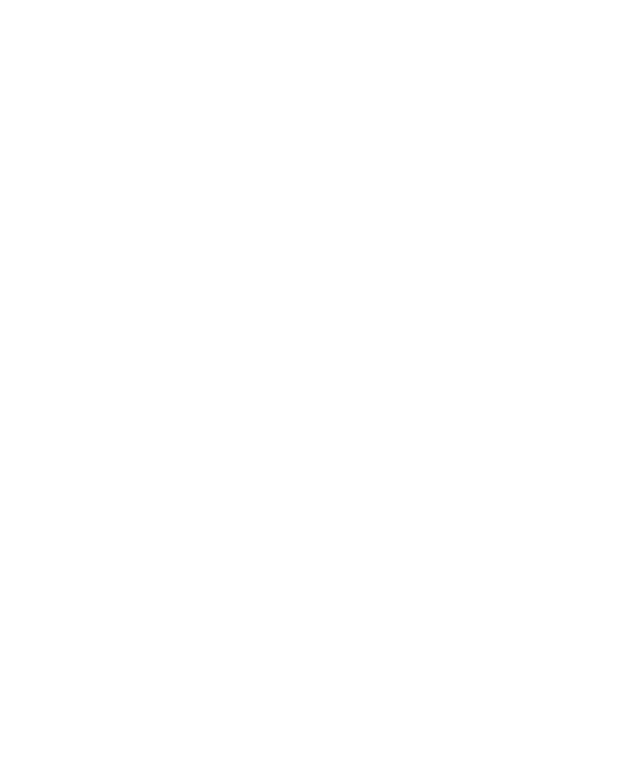
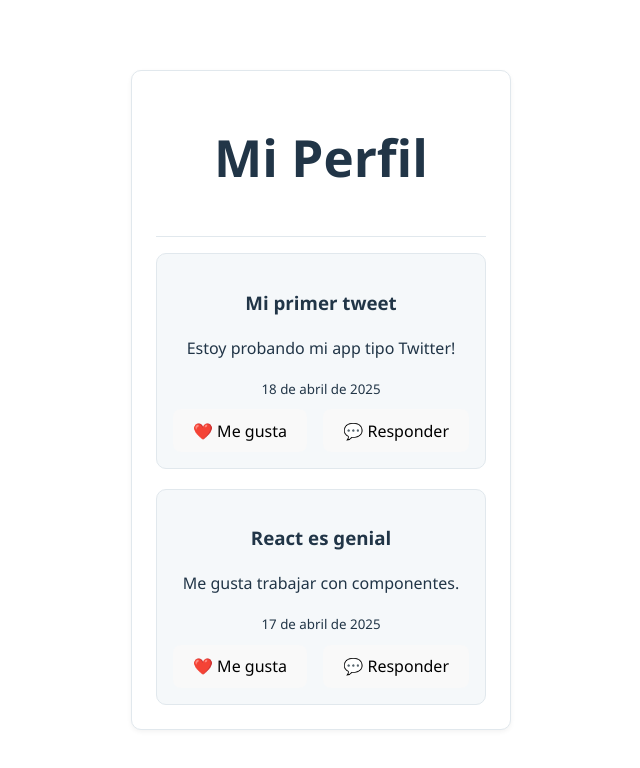
Before and after one commit to MarianaGb12/P2_Twittter, a React (Vite) app: page /profile in a window 1280 px wide. Before the commit this address had no page. Shown: the top 768 px of the page, without its empty margins (319-959 px from the left). Built offline with nearby package versions, Linux system fonts and the light colour scheme.

Commit message:
Primer commit desde la rama sbonadiez

```diff
--- a/src/App.jsx
+++ b/src/App.jsx
@@ -2,6 +2,7 @@ import { BrowserRouter as Router, Routes, Route } from 'react-router-dom';
 import LandingPage from './pages/LandingPage';
 import Login from './pages/Login';
 import Register from './pages/Register';
+import Profile from './pages/Profile';
 import './App.css';
 
 function App() {
@@ -11,6 +12,7 @@ function App() {
         <Route path="/" element={<LandingPage />} />
         <Route path="/login" element={<Login />} />
         <Route path="/register" element={<Register />} />
+        <Route path="/profile" element={<Profile />} /> {/* 👈 Ruta del perfil */}
       </Routes>
     </Router>
   );
--- /dev/null
+++ b/src/pages/Profile.jsx
@@ -0,0 +1,67 @@
+import { useState, useEffect } from 'react';
+import '../styles/Profile.css';
+
+function Profile() {
+  const [posts, setPosts] = useState([]);
+
+  useEffect(() => {
+    const fetchPosts = async () => {
+      try {
+        // Simulación temporal hasta tener el backend real
+        const mockData = [
+          {
+            id: 1,
+            title: "Mi primer tweet",
+            content: "Estoy probando mi app tipo Twitter!",
+            timestamp: "18 de abril de 2025"
+          },
+          {
+            id: 2,
+            title: "React es genial",
+            content: "Me gusta trabajar con componentes.",
+            timestamp: "17 de abril de 2025"
+          }
+        ];
+
+        // Si ya tienes un backend corriendo, solo cambia esta parte:
+        // const response = await fetch('http://localhost:3000/api/posts');
+        // const data = await response.json();
+        // setPosts(data);
+
+        setPosts(mockData);
+      } catch (error) {
+        console.error("Error al obtener publicaciones:", error);
+      }
+    };
+
+    fetchPosts();
+  }, []);
+
+  return (
+    <div className="profile-page">
+      <div className="profile-header">
+        <h1>Mi Perfil</h1>
+      </div>
+
+      <div className="profile-posts">
+        {posts.length > 0 ? (
+          posts.map((post) => (
+            <div key={post.id} className="post">
+              <h3>{post.title}</h3>
+              <p>{post.content}</p>
+              <small>{post.timestamp}</small>
+              <div className="post-actions">
+                <button>❤️ Me gusta</button>
+                <button>💬 Responder</button>
+              </div>
+            </div>
+          ))
+        ) : (
+          <p>No hay publicaciones por ahora.</p>
+        )}
+      </div>
+    </div>
+  );
+}
+
+export default Profile;
--- /dev/null
+++ b/src/styles/Profile.css
@@ -0,0 +1,78 @@
+.profile-page {
+    max-width: 600px;
+    margin: 2rem auto;
+    font-family: 'Segoe UI', Tahoma, Geneva, Verdana, sans-serif;
+    background-color: #ffffff;
+    border: 1px solid #e1e8ed;
+    border-radius: 10px;
+    box-shadow: 0 2px 5px rgba(0,0,0,0.05);
+    padding: 1.5rem;
+  }
+
+  .profile-header {
+    text-align: center;
+    border-bottom: 1px solid #e1e8ed;
+    padding-bottom: 1rem;
+    margin-bottom: 1rem;
+  }
+
+  .profile-logo {
+    width: 40px;
+    height: 40px;
+    margin-bottom: 0.5rem;
+  }
+
+  .profile-username {
+    margin: 0;
+    font-size: 20px;
+    color: #1da1f2;
+  }
+
+  .profile-subtitle {
+    color: #657786;
+    font-size: 14px;
+  }
+
+  .profile-posts {
+    display: flex;
+    flex-direction: column;
+    gap: 1.2rem;
+  }
+
+  .post {
+    padding: 1rem;
+    border: 1px solid #e1e8ed;
+    border-radius: 10px;
+    background-color: #f5f8fa;
+  }
+
+  .post-content {
+    font-size: 16px;
+    color: #14171a;
+  }
+
+  .post-timestamp {
+    font-size: 13px;
+    color: #657786;
+    margin-top: 0.4rem;
+  }
+
+  .post-actions {
+    margin-top: 0.6rem;
+    display: flex;
+    gap: 1rem;
+  }
+
+  .like-button,
+  .reply-button {
+    background: none;
+    border: none;
+    color: #1da1f2;
+    font-size: 18px;
+    cursor: pointer;
+  }
+
+  .like-button:hover,
+  .reply-button:hover {
+    text-decoration: underline;
+  }
```
